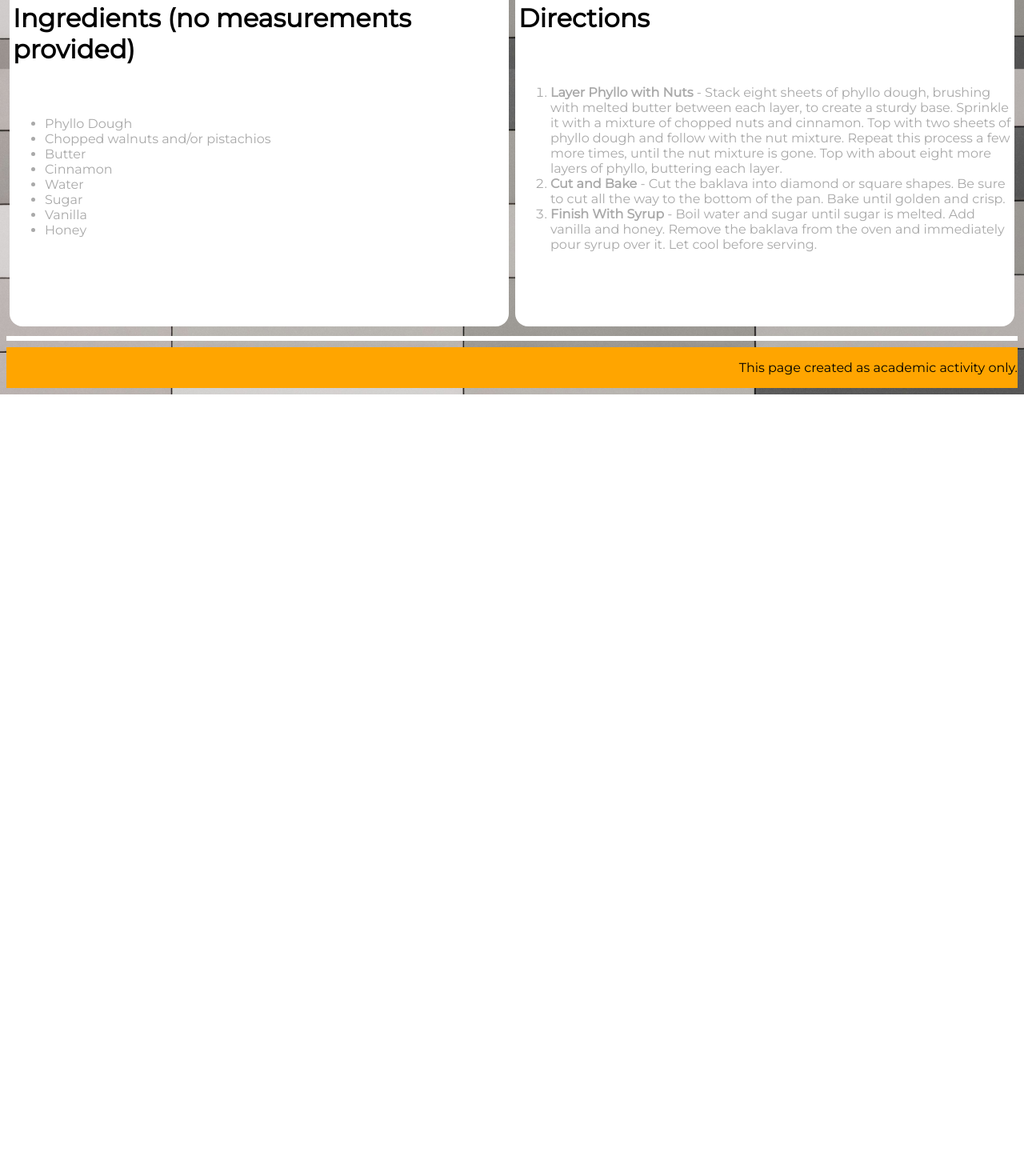
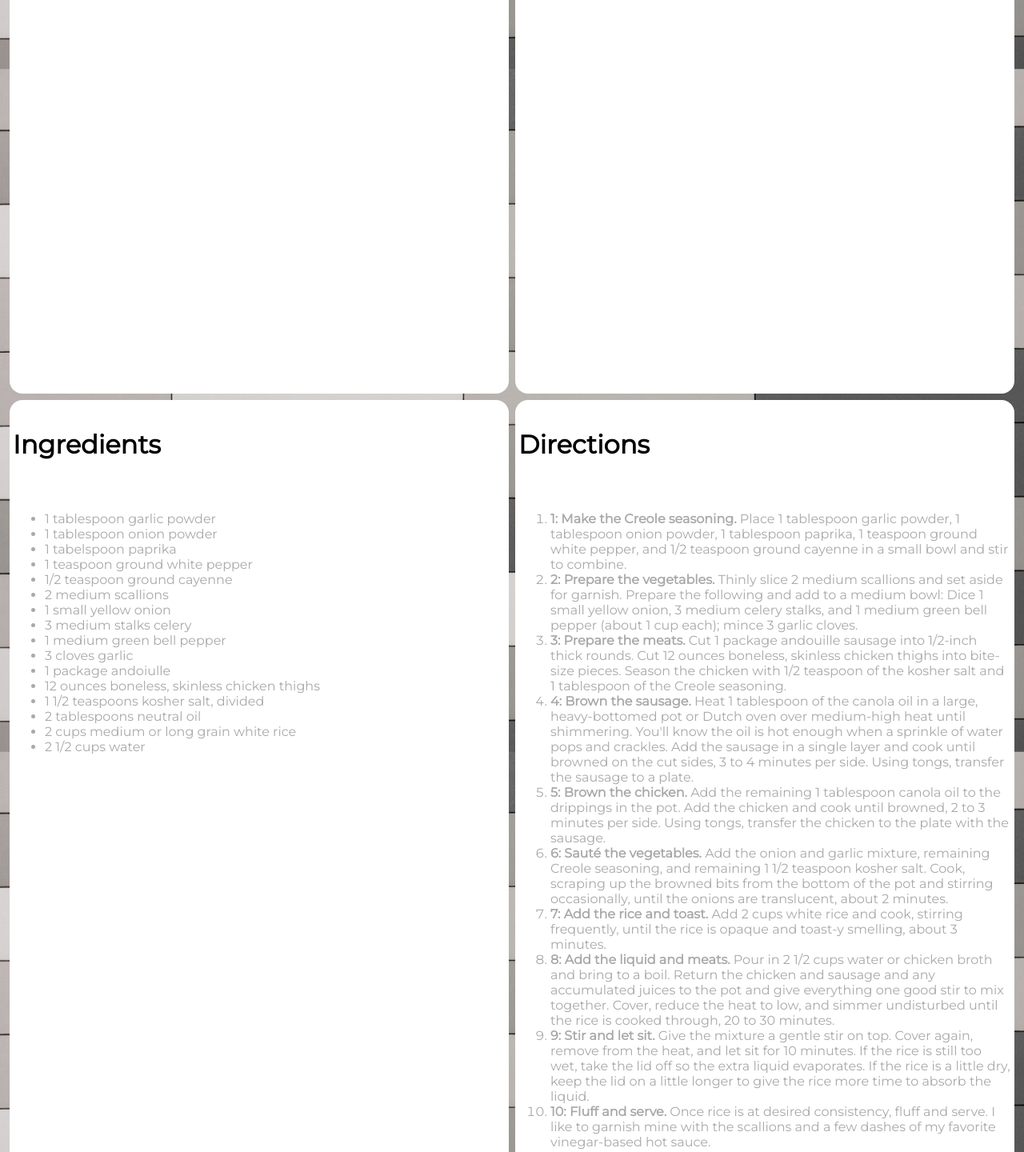
Before and after one commit to vsevolod-bokov/CodingAssignment4, a plain HTML site: page html/jackson-ballard-jambalaya-recipe.html in a window 1280 px wide. Shown: the part 767-2207 px from the top of the page at 80% size. Before the commit the page ends 1260 px from the top, so only its background shows below. Drawn offline with Linux system fonts and the light colour scheme.

Commit message:
third commit

```diff
--- a/html/jackson-ballard-jambalaya-recipe.html
+++ b/html/jackson-ballard-jambalaya-recipe.html
@@ -4,7 +4,7 @@
     <!-- Required meta tags -->
     <meta charset="utf-8">
     <meta name="viewport" content="width=device-width, initial-scale=1, shrink-to-fit=no">
-    <meta name="author" content="Vsevolod Bokov">
+    <meta name="author" content="Jackson Ballard">
     <title>Food From the Web</title>
     <link rel="stylesheet" href="https://fonts.googleapis.com/css?family=Montserrat"/>
     <link href="../css/vsevolod-bokov-recipe.css" rel="stylesheet" type="text/css">
@@ -14,13 +14,13 @@
       <div class="container">
         <a href="../index.html">Back to Home Page</a>
         <h1>Food From the Web</h1>
-    <h2>Greek Baklava</h2>
-    <p class="source-link">Source: <a href="https://www.allrecipes.com/recipe/9454/greek-baklava/">Greek Baklava from Allrecipes</a></p>
+    <h2>Jambalaya</h2>
+    <p class="source-link">Source: <a href="https://www.thekitchn.com/jambalaya-recipe-23153063"></a></p>
     <div class="grid">
       <div class="box1">
         <figure>
-        <img src="../images/baklava.jpg" alt="A picture of baklava from pexels.com by Busenur Demirkan" height="250">
-        <figcaption>Baklava</figcaption>
+        <img src="../images/jambalaya.jpeg" alt="A picture of Jambalaya" height="250">
+        <figcaption>Jambalaya</figcaption>
     </figure>
       </div>
       <div class="box2">
@@ -40,43 +40,56 @@
     <input type="number" id="cups" name="cups">
       </div>
       <div class="box3">
-        <h3>Ingredients (no measurements provided)</h3>
+        <h3>Ingredients</h3>
     <ul>
-        <li>Phyllo Dough</li>
-        <li>Chopped walnuts and/or pistachios</li>
-        <li>Butter</li>
-        <li>Cinnamon</li>
-        <li>Water</li>
-        <li>Sugar</li>
-        <li>Vanilla</li>
-        <li>Honey</li>
+        <li>1 tablespoon garlic powder</li>
+        <li>1 tablespoon onion powder</li>
+        <li>1 tabelspoon paprika</li>
+        <li>1 teaspoon ground white pepper</li>
+        <li>1/2 teaspoon ground cayenne</li>
+        <li>2 medium scallions</li>
+        <li>1 small yellow onion</li>
+        <li>3 medium stalks celery</li>
+        <li>1 medium green bell pepper</li>
+        <li>3 cloves garlic</li>
+        <li>1 package andoiulle</li>
+        <li>12 ounces boneless, skinless chicken thighs</li>
+        <li>1 1/2 teaspoons kosher salt, divided</li>
+        <li>2 tablespoons neutral oil</li>
+        <li>2 cups medium or long grain white rice</li>
+        <li>2 1/2 cups water</li>
     </ul>
       </div>
       <div class="box4">
         <h3>Directions</h3>
     <ol>
-        <li><strong>Layer Phyllo with Nuts</strong> - Stack eight sheets of phyllo dough, brushing with melted butter between each layer, to create a sturdy base. Sprinkle it with a mixture of chopped nuts and cinnamon. Top with two sheets of phyllo dough and follow with the nut mixture. Repeat this process a few more times, until the nut mixture is gone. Top with about eight more layers of phyllo, buttering each layer.</li>
-
-        <li><strong>Cut and Bake</strong> - Cut the baklava into diamond or square shapes. Be sure to cut all the way to the bottom of the pan. Bake until golden and crisp.</li>
-
-        <li><strong>Finish With Syrup</strong> - Boil water and sugar until sugar is melted. Add vanilla and honey. Remove the baklava from the oven and immediately pour syrup over it. Let cool before serving.</li>
+        <li><strong>1: Make the Creole seasoning.</strong> Place 1 tablespoon garlic powder, 1 tablespoon onion powder, 1 tablespoon paprika, 1 teaspoon ground white pepper, and 1/2 teaspoon ground cayenne in a small bowl and stir to combine.</li>
+        <li><strong>2: Prepare the vegetables.</strong> Thinly slice 2 medium scallions and set aside for garnish. Prepare the following and add to a medium bowl: Dice 1 small yellow onion, 3 medium celery stalks, and 1 medium green bell pepper (about 1 cup each); mince 3 garlic cloves.</li>
+        <li><strong>3: Prepare the meats.</strong> Cut 1 package andouille sausage into 1/2-inch thick rounds. Cut 12 ounces boneless, skinless chicken thighs into bite-size pieces. Season the chicken with 1/2 teaspoon of the kosher salt and 1 tablespoon of the Creole seasoning.</li>
+        <li><strong>4: Brown the sausage.</strong> Heat 1 tablespoon of the canola oil in a large, heavy-bottomed pot or Dutch oven over medium-high heat until shimmering. You'll know the oil is hot enough when a sprinkle of water pops and crackles. Add the sausage in a single layer and cook until browned on the cut sides, 3 to 4 minutes per side. Using tongs, transfer the sausage to a plate.</li>
+        <li><strong>5: Brown the chicken.</strong> Add the remaining 1 tablespoon canola oil to the drippings in the pot. Add the chicken and cook until browned, 2 to 3 minutes per side. Using tongs, transfer the chicken to the plate with the sausage.</li>
+        <li><strong>6: Sauté the vegetables.</strong> Add the onion and garlic mixture, remaining Creole seasoning, and remaining 1 1/2 teaspoon kosher salt. Cook, scraping up the browned bits from the bottom of the pot and stirring occasionally, until the onions are translucent, about 2 minutes.</li>
+        <li><strong>7: Add the rice and toast.</strong> Add 2 cups white rice and cook, stirring frequently, until the rice is opaque and toast-y smelling, about 3 minutes.</li>
+        <li><strong>8: Add the liquid and meats.</strong> Pour in 2 1/2 cups water or chicken broth and bring to a boil. Return the chicken and sausage and any accumulated juices to the pot and give everything one good stir to mix together. Cover, reduce the heat to low, and simmer undisturbed until the rice is cooked through, 20 to 30 minutes.</li>
+        <li><strong>9: Stir and let sit.</strong> Give the mixture a gentle stir on top. Cover again, remove from the heat, and let sit for 10 minutes. If the rice is still too wet, take the lid off so the extra liquid evaporates. If the rice is a little dry, keep the lid on a little longer to give the rice more time to absorb the liquid.</li>
+        <li><strong>10: Fluff and serve.</strong> Once rice is at desired consistency, fluff and serve. I like to garnish mine with the scallions and a few dashes of my favorite vinegar-based hot sauce.</li>
     </ol>
       </div>
     </div>
 
-    <!-- <h3>Equipment</h3>
-    <ul>
-        <li>Baking sheet pan</li>
-        <li>Pastry brush</li>
-        <li>2 bowls for ingredients</li>
-        <li>Oven</li>
-        <li>Large knife</li>
-    </ul> -->
-
+        <!--<h3>Equipment list:</h3>
+        <ul>
+            <li>chefs knife and cutting board</li>
+            <li>measuring cups and spoons</li>
+            <li>large heavy-bottomed pot or dutch oven</li>
+            <li>large spoon</li>
+            <li>mixing bowl</li>
+            <li>tongs</li>
+            <li>plate</li>
+        </ul>-->
     <hr>
     <div class="disclaimer"><p>This page created as academic activity only.</p></div>
       </div>
     </section>
-    <!-- test -->
  </body>
 </html>
```
Also changed, not shown: index.html (+2 -2 lines).
